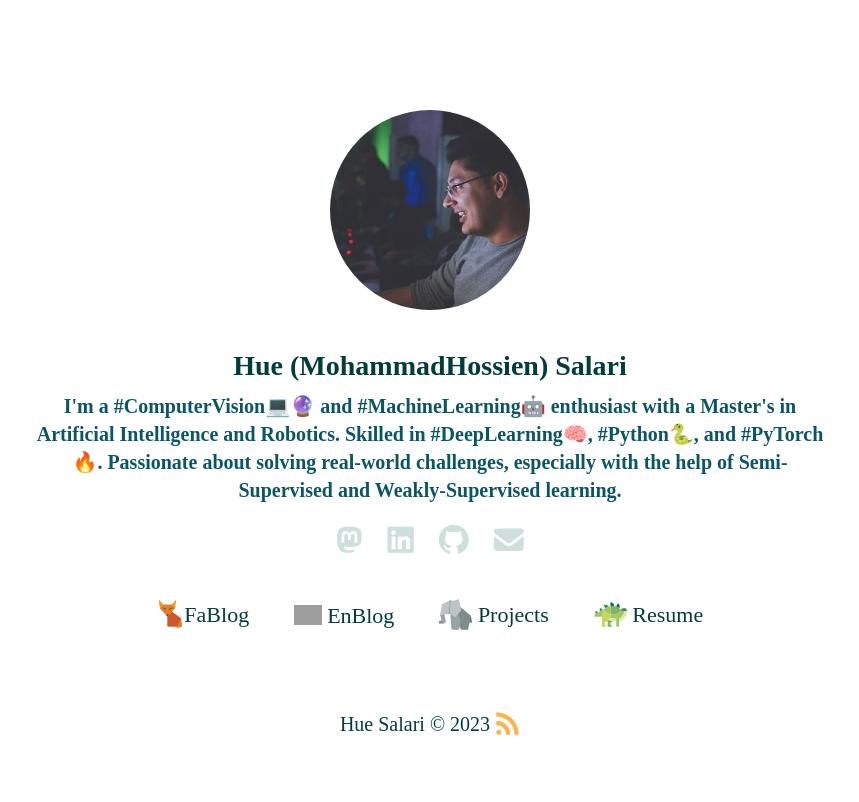
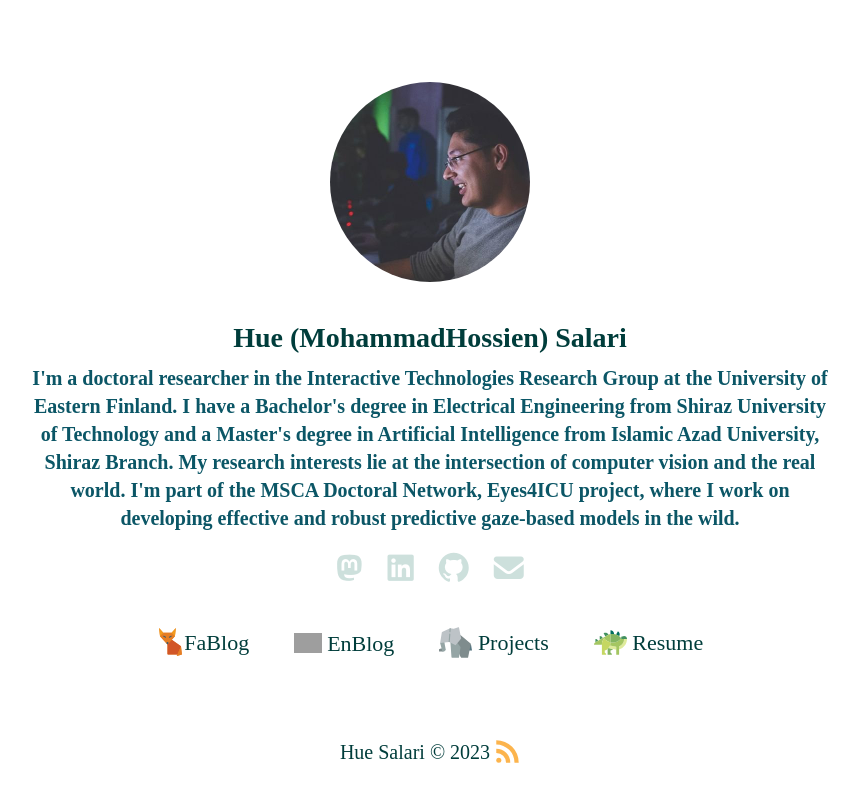
Before and after one commit to mh-salari/mh-salari.ir, a Jekyll site: the page built from index.md, in a window 1280 px wide. Shown: the top 802 px of the page, without its empty margins (210-1069 px from the left). Built offline with Jekyll 4.4.1, drawn with Linux system fonts in a browser that asks for light colours; nearby versions of some CDN libraries; some web fonts are replaced; library files that are not in the unit come from our copies; grey boxes are pictures that could not be loaded.

Commit message:
Update home.html

```diff
--- a/_layouts/home.html
+++ b/_layouts/home.html
@@ -49,11 +49,7 @@
     <h2 class="description">
       <!-- Half time Electrical Engineer,<br class="rwd-break" />
         Full time Computer Vision Student. -->
-      I'm a #ComputerVision💻🔮 and #MachineLearning🤖 enthusiast with a Master's in Artificial Intelligence and
-      Robotics.
-      Skilled in #DeepLearning🧠, #Python🐍, and #PyTorch🔥.
-      Passionate about solving real-world challenges, especially with the help of Semi-Supervised and Weakly-Supervised
-      learning.
+    I'm a doctoral researcher in the Interactive Technologies Research Group at the University of Eastern Finland. I have a Bachelor's degree in Electrical Engineering from Shiraz University of Technology and a Master's degree in Artificial Intelligence from Islamic Azad University, Shiraz Branch. My research interests lie at the intersection of computer vision and the real world. I'm part of the MSCA Doctoral Network, Eyes4ICU project, where I work on developing effective and robust predictive gaze-based models in the wild.
     </h2>
     <div class="social-links">
       <a rel="me" class="nav-links" href="https://sigmoid.social/@hue"><i class="fab fa-mastodon"></i></a>
```
